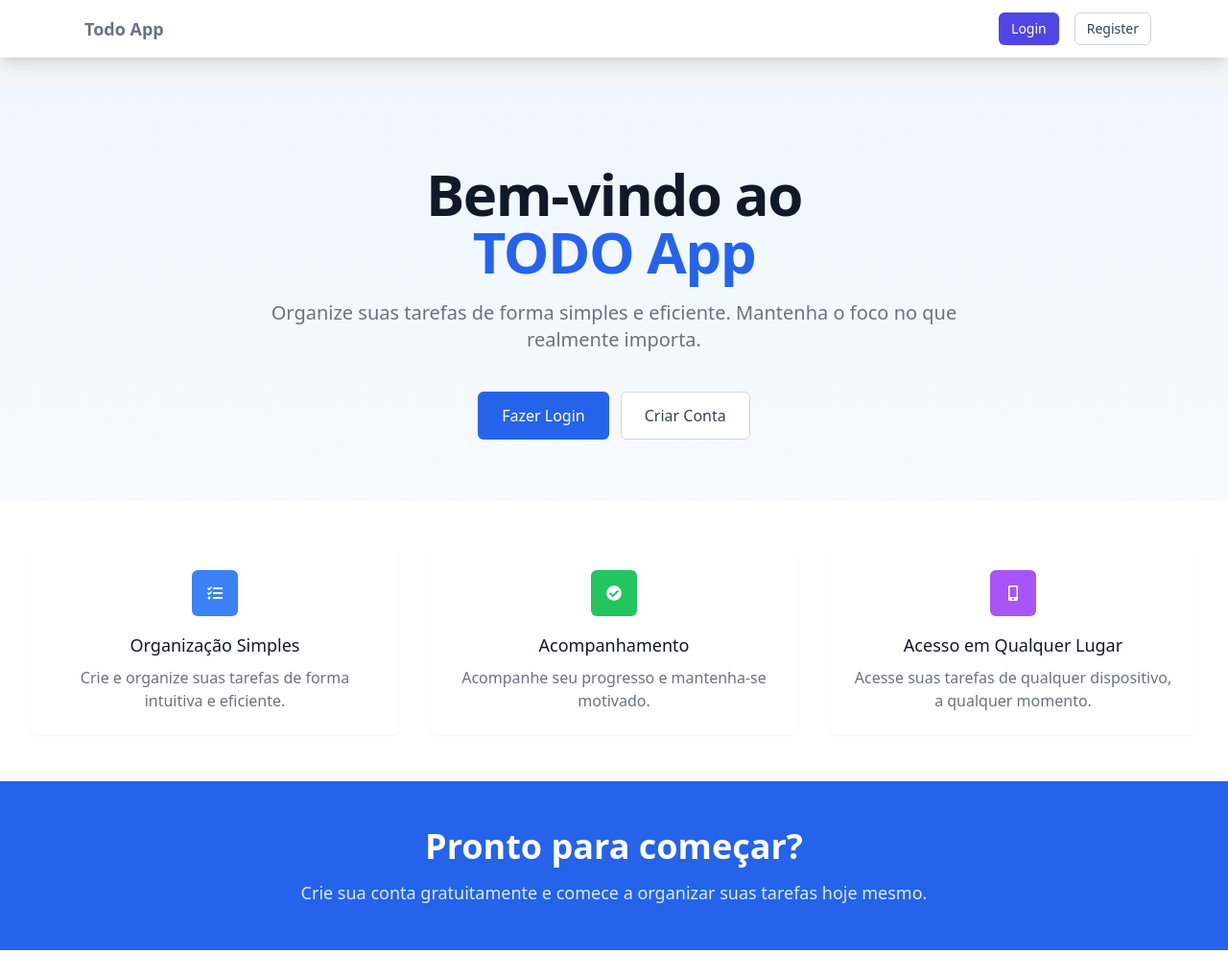
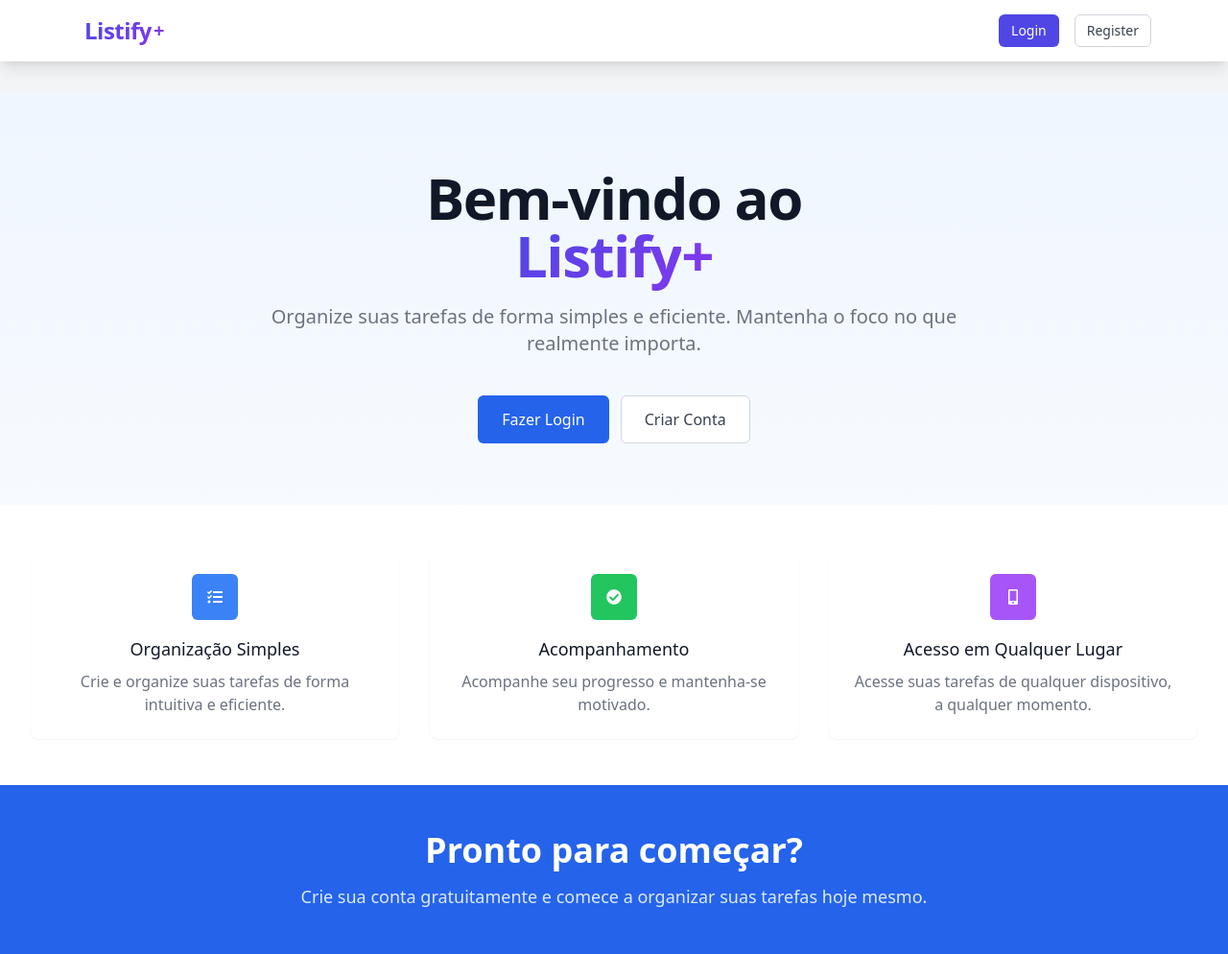
Before and after one commit to nbtech-prox/TODO, a Flask app: page / in a window 1280 px wide. Shown: the whole page at 96% size. Run offline with Flask 3, Linux system fonts and the light colour scheme; some libraries are stand-ins or nearby versions.

Commit message:
Troca do nome do aplicativo

```diff
--- a/app/templates/base.html
+++ b/app/templates/base.html
@@ -3,10 +3,25 @@
 <head>
     <meta charset="UTF-8">
     <meta name="viewport" content="width=device-width, initial-scale=1.0">
-    <title>{% block title %}TODO App{% endblock %}</title>
+    <title>{% block title %}Listify{% endblock %}</title>
     <script src="https://cdn.tailwindcss.com"></script>
     <link href="https://cdnjs.cloudflare.com/ajax/libs/font-awesome/5.15.4/css/all.min.css" rel="stylesheet">
     <meta name="csrf-token" content="{{ csrf_token() }}">
+    <style>
+        .logo-text {
+            background: linear-gradient(135deg, #4F46E5 0%, #7C3AED 100%);
+            background-clip: text;
+            -webkit-background-clip: text;
+            color: transparent;
+            -webkit-text-fill-color: transparent;
+            font-weight: 700;
+            letter-spacing: -0.5px;
+        }
+        .logo-plus {
+            color: #7C3AED;
+            font-weight: 700;
+        }
+    </style>
 </head>
 <body class="bg-gray-100 min-h-screen">
     <nav class="bg-white shadow-lg">
@@ -15,7 +30,7 @@
                 <div class="flex space-x-7">
                     <div>
                         <a href="{{ url_for('main.index') }}" class="flex items-center py-4 px-2">
-                            <span class="font-semibold text-gray-500 text-lg">Todo App</span>
+                            <span class="logo-text text-2xl">Listify</span><span class="logo-plus text-xl ml-0.5">+</span>
                         </a>
                     </div>
                 </div>
--- a/app/templates/index.html
+++ b/app/templates/index.html
@@ -3,9 +3,22 @@
 {% block content %}
 <div class="min-h-screen bg-gradient-to-b from-blue-50 to-white">
     <div class="max-w-7xl mx-auto px-4 sm:px-6 lg:px-8 pt-20 pb-16 text-center">
+        <style>
+            .gradient-text {
+                background: linear-gradient(135deg, #4F46E5 0%, #7C3AED 100%);
+                background-clip: text;
+                -webkit-background-clip: text;
+                color: transparent;
+                -webkit-text-fill-color: transparent;
+            }
+            .plus-text {
+                color: #7C3AED;
+                font-weight: 700;
+            }
+        </style>
         <h1 class="text-4xl tracking-tight font-extrabold text-gray-900 sm:text-5xl md:text-6xl">
             <span class="block">Bem-vindo ao</span>
-            <span class="block text-blue-600">TODO App</span>
+            <span class="block"><span class="gradient-text">Listify</span><span class="plus-text">+</span></span>
         </h1>
         <p class="mt-3 max-w-md mx-auto text-base text-gray-500 sm:text-lg md:mt-5 md:text-xl md:max-w-3xl">
             Organize suas tarefas de forma simples e eficiente. Mantenha o foco no que realmente importa.
```
Also changed, not shown: README.md.
